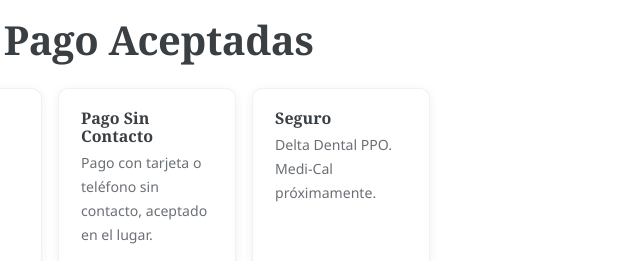
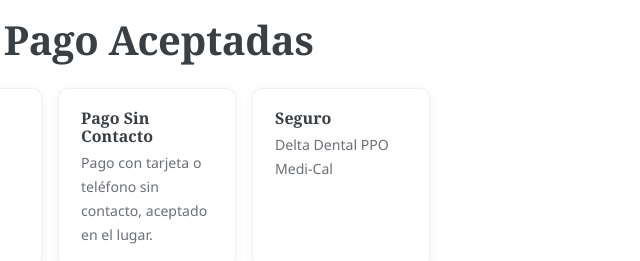
Before and after one commit to MauriceLcodes/on-demand-dental, a plain HTML site: page es/services.html in a window 1280 px wide. Shown: the part 1740-2001 px from the top of the page, 590-1230 px from the left. Drawn offline with Linux system fonts and the light colour scheme.

Commit message:
Update insurance and Medi-Cal status

```diff
--- a/es/services.html
+++ b/es/services.html
@@ -424,7 +424,7 @@
         </div>
         <div class="payment-card">
           <h3>Seguro</h3>
-          <p>Delta Dental PPO.<br>Medi-Cal próximamente.</p>
+          <p>Delta Dental PPO  <br> Medi-Cal</p>
         </div>
       </div>
 
```
Also changed, not shown: services-pricing.html (+1 -1 lines).
